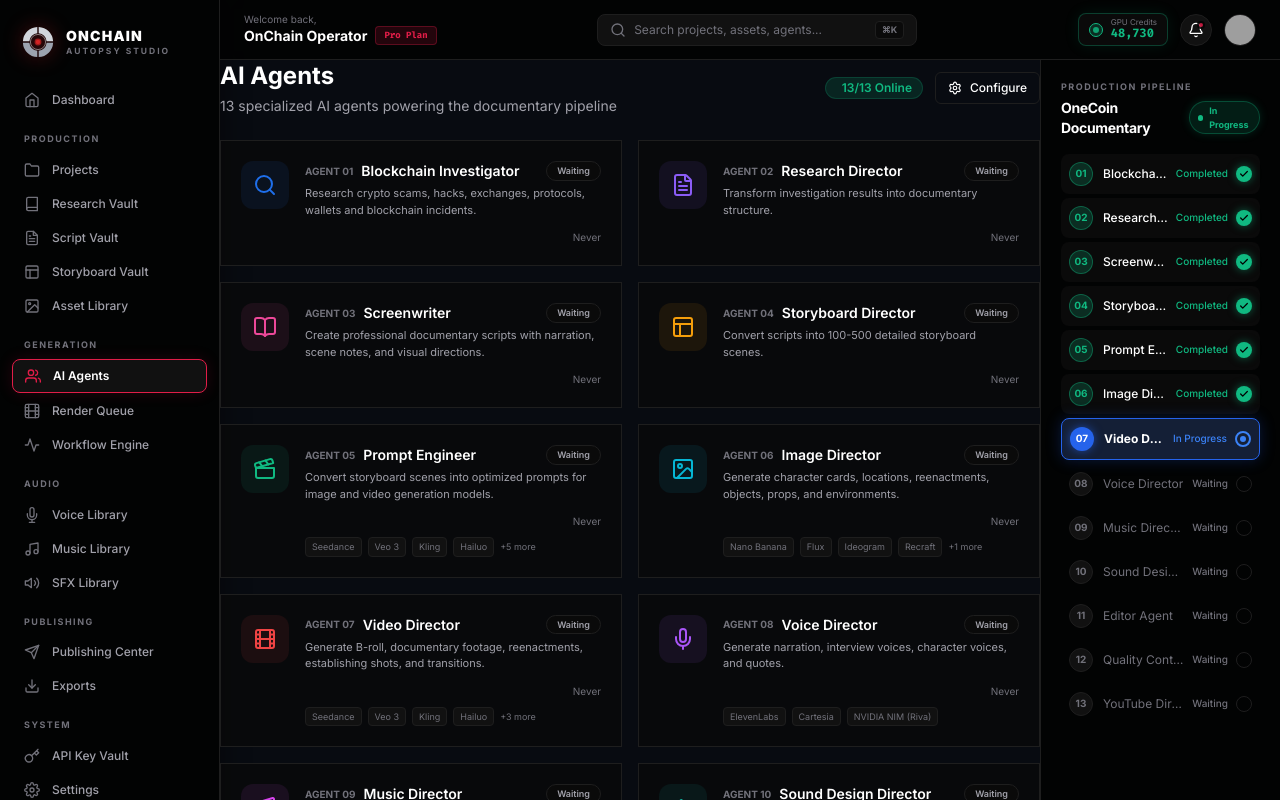
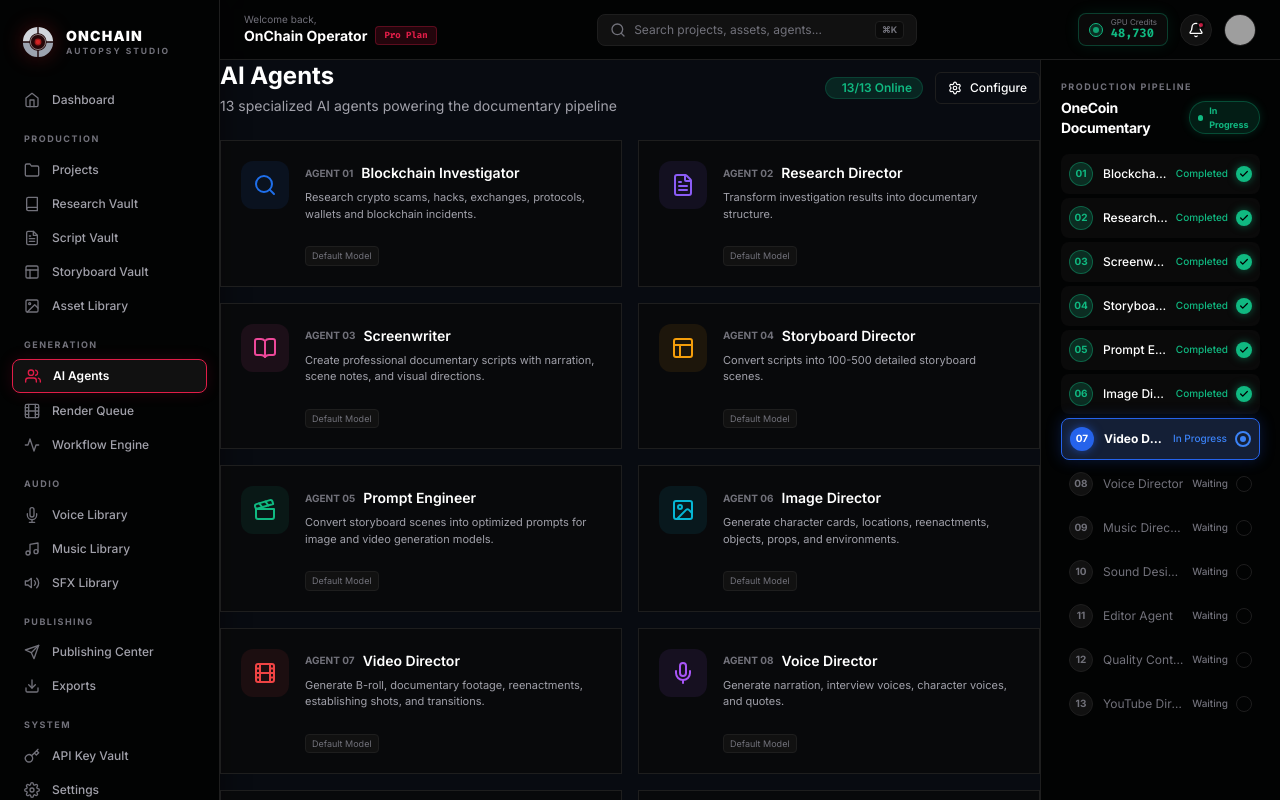
Before and after one commit to lovethmykel-ui/onchain-autopsy-studio, a Next.js app: page /agents in a window 1280 px wide. Shown: the top 800 px of the page. Built offline with nearby package versions, Linux system fonts and the light colour scheme; grey boxes are pictures that could not be loaded.

Commit message:
feat: add AI Agents Dashboard configuration modal

```diff
--- a/src/app/(dashboard)/agents/page.tsx
+++ b/src/app/(dashboard)/agents/page.tsx
@@ -1,13 +1,15 @@
 'use client'
 
 import React from 'react'
-import { motion } from 'framer-motion'
-import { Bot, ChevronRight, Activity, Settings } from 'lucide-react'
+import { motion, AnimatePresence } from 'framer-motion'
+import { Bot, ChevronRight, Activity, Settings, X, Save } from 'lucide-react'
 import { Badge } from '@/components/ui/badge'
 import { Button } from '@/components/ui/button'
 import { Progress } from '@/components/ui/progress'
-import { AGENTS } from '@/lib/constants'
+import { AGENTS, API_PROVIDERS } from '@/lib/constants'
 import { cn } from '@/lib/utils'
+import { useAppStore } from '@/store/useAppStore'
+import { useState } from 'react'
 
 const containerVariants = {
   hidden: { opacity: 0 },
@@ -41,8 +43,37 @@ const agentMetrics = [
 ]
 
 export default function AgentsPage() {
+  const agentConfigs = useAppStore(state => state.agentConfigs)
+  const setAgentConfig = useAppStore(state => state.setAgentConfig)
+
+  const [selectedAgentId, setSelectedAgentId] = useState<number | null>(null)
+  const [tempConfig, setTempConfig] = useState<{ model?: string, systemPrompt?: string }>({})
+
+  const handleOpenConfig = (id: number) => {
+    setSelectedAgentId(id)
+    setTempConfig(agentConfigs[id] || {})
+  }
+
+  const handleSaveConfig = () => {
+    if (selectedAgentId !== null) {
+      setAgentConfig(selectedAgentId, tempConfig)
+      setSelectedAgentId(null)
+    }
+  }
+
+  const selectedAgent = AGENTS.find(a => a.id === selectedAgentId)
+
+  // For dropdowns:
+  const getAgentModels = (agent: typeof AGENTS[0]) => {
+    if (agent.supportedModels) return agent.supportedModels.map(m => ({ id: m, name: m }))
+    if (agent.role === 'Research' || agent.role === 'Structure' || agent.role === 'Script' || agent.role === 'Publishing') {
+      return API_PROVIDERS.filter(p => p.category === 'LLM').map(p => ({ id: p.id, name: p.name }))
+    }
+    return []
+  }
+
   return (
-    <motion.div variants={containerVariants} initial="hidden" animate="visible" className="space-y-6">
+    <motion.div variants={containerVariants} initial="hidden" animate="visible" className="space-y-6 relative">
       {/* Header */}
       <motion.div variants={itemVariants} className="flex items-center justify-between">
         <div>
@@ -85,19 +116,24 @@ export default function AgentsPage() {
                 >
                   <Icon className="w-6 h-6" style={{ color: agent.color }} />
                 </div>
+
                 <div className="flex-1 min-w-0">
                   <div className="flex items-center justify-between mb-1">
                     <div className="flex items-center gap-2">
                       <span className="text-[10px] font-bold text-text-muted">AGENT {String(agent.id).padStart(2, '0')}</span>
                       <h3 className="text-sm font-semibold text-text-primary">{agent.name}</h3>
                     </div>
-                    <Badge variant={
-                      status === 'completed' ? 'success' :
-                      status === 'running' ? 'in-production' :
-                      'default'
-                    } className="text-[9px]">
-                      {status === 'completed' ? 'Completed' : status === 'running' ? 'Running' : 'Waiting'}
-                    </Badge>
+                    <Button
+                      variant="ghost"
+                      size="sm"
+                      className="h-6 w-6 p-0 opacity-0 group-hover:opacity-100 transition-opacity"
+                      onClick={(e) => {
+                        e.stopPropagation()
+                        handleOpenConfig(agent.id)
+                      }}
+                    >
+                      <Settings className="w-3.5 h-3.5 text-text-muted hover:text-white" />
+                    </Button>
                   </div>
                   <p className="text-[11px] text-text-secondary mb-3">{agent.description}</p>
 
@@ -121,28 +157,103 @@ export default function AgentsPage() {
                       <span>Cost: ${metrics.cost.toFixed(2)}</span>
                     )}
                     <span>{metrics.duration !== '—' ? `Duration: ${metrics.duration}` : ''}</span>
-                    <span className="ml-auto">{metrics.lastRun}</span>
                   </div>
 
-                  {/* Supported Models */}
-                  {agent.supportedModels && (
-                    <div className="flex items-center gap-1.5 mt-2 flex-wrap">
-                      {agent.supportedModels.slice(0, 4).map(model => (
-                        <span key={model} className="text-[9px] px-1.5 py-0.5 rounded bg-card-elevated border border-border text-text-muted">
-                          {model}
-                        </span>
-                      ))}
-                      {agent.supportedModels.length > 4 && (
-                        <span className="text-[9px] text-text-muted">+{agent.supportedModels.length - 4} more</span>
-                      )}
-                    </div>
-                  )}
+                  {/* Configured State */}
+                  <div className="flex items-center gap-1.5 mt-3 flex-wrap">
+                    {agentConfigs[agent.id]?.model ? (
+                      <span className="text-[9px] px-1.5 py-0.5 rounded bg-accent/20 border border-accent/30 text-accent font-medium">
+                        Model: {agentConfigs[agent.id].model}
+                      </span>
+                    ) : (
+                      <span className="text-[9px] px-1.5 py-0.5 rounded bg-card-elevated border border-border text-text-muted">
+                        Default Model
+                      </span>
+                    )}
+
+                    {agentConfigs[agent.id]?.systemPrompt && (
+                      <span className="text-[9px] px-1.5 py-0.5 rounded bg-success/20 border border-success/30 text-success font-medium">
+                        Custom Instructions
+                      </span>
+                    )}
+                  </div>
                 </div>
               </div>
             </motion.div>
           )
         })}
       </motion.div>
+
+      {/* Configuration Modal */}
+      <AnimatePresence>
+        {selectedAgent && (
+          <div className="fixed inset-0 z-50 flex items-center justify-center">
+            <motion.div
+              initial={{ opacity: 0 }}
+              animate={{ opacity: 1 }}
+              exit={{ opacity: 0 }}
+              className="absolute inset-0 bg-background/80 backdrop-blur-sm"
+              onClick={() => setSelectedAgentId(null)}
+            />
+            <motion.div
+              initial={{ opacity: 0, scale: 0.95, y: 20 }}
+              animate={{ opacity: 1, scale: 1, y: 0 }}
+              exit={{ opacity: 0, scale: 0.95, y: 20 }}
+              className="relative w-full max-w-lg glass-panel p-6 shadow-2xl flex flex-col gap-6"
+            >
+              <div className="flex items-center justify-between">
+                <div className="flex items-center gap-3">
+                  <div className="w-10 h-10 rounded-lg flex items-center justify-center shrink-0" style={{ backgroundColor: `${selectedAgent.color}15` }}>
+                    <selectedAgent.icon className="w-5 h-5" style={{ color: selectedAgent.color }} />
+                  </div>
+                  <div>
+                    <h2 className="text-lg font-bold text-white leading-tight">{selectedAgent.name}</h2>
+                    <p className="text-xs text-text-secondary">{selectedAgent.role}</p>
+                  </div>
+                </div>
+                <Button variant="ghost" size="sm" className="h-8 w-8 p-0" onClick={() => setSelectedAgentId(null)}>
+                  <X className="w-4 h-4" />
+                </Button>
+              </div>
+
+              <div className="space-y-4">
+                <div className="space-y-1.5">
+                  <label className="text-xs font-semibold text-text-muted uppercase tracking-wider">Assigned Model</label>
+                  <select
+                    className="w-full h-10 bg-black/40 border border-white/10 rounded-md px-3 text-sm text-white focus:outline-none focus:border-accent"
+                    value={tempConfig.model || ''}
+                    onChange={(e) => setTempConfig(prev => ({ ...prev, model: e.target.value }))}
+                  >
+                    <option value="">Default (Auto-select)</option>
+                    {getAgentModels(selectedAgent).map(m => (
+                      <option key={m.id} value={m.id}>{m.name}</option>
+                    ))}
+                  </select>
+                </div>
+
+                <div className="space-y-1.5">
+                  <label className="text-xs font-semibold text-text-muted uppercase tracking-wider">System Prompt Instructions</label>
+                  <textarea
+                    className="w-full h-32 bg-black/40 border border-white/10 rounded-md p-3 text-sm text-white focus:outline-none focus:border-accent resize-none placeholder:text-white/20"
+                    placeholder={`Provide specialized instructions for the ${selectedAgent.name}...`}
+                    value={tempConfig.systemPrompt || ''}
+                    onChange={(e) => setTempConfig(prev => ({ ...prev, systemPrompt: e.target.value }))}
+                  />
+                  <p className="text-[10px] text-text-secondary">These instructions will be appended to the agent's core personality prompt.</p>
+                </div>
+              </div>
+
+              <div className="flex justify-end gap-3 pt-2">
+                <Button variant="outline" onClick={() => setSelectedAgentId(null)}>Cancel</Button>
+                <Button className="bg-accent hover:bg-accent-hover text-white gap-2" onClick={handleSaveConfig}>
+                  <Save className="w-4 h-4" />
+                  Save Configuration
+                </Button>
+              </div>
+            </motion.div>
+          </div>
+        )}
+      </AnimatePresence>
     </motion.div>
   )
 }
--- a/src/store/useAppStore.ts
+++ b/src/store/useAppStore.ts
@@ -20,6 +20,9 @@ interface AppState {
   addProject: (project: Project) => void
   updateProjectProgress: (id: string, progress: number, status?: Project['status']) => void
   removeProject: (id: string) => void
+  // Agent Config State
+  agentConfigs: Record<number, { model?: string; systemPrompt?: string }>
+  setAgentConfig: (agentId: number, config: { model?: string; systemPrompt?: string }) => void
 
   // UI State
   isCommandPaletteOpen: boolean
@@ -52,6 +55,18 @@ export const useAppStore = create<AppState>()(
         activeProjectId: state.activeProjectId === id ? null : state.activeProjectId
       })),
 
+      // Agent Config State
+      agentConfigs: {},
+      setAgentConfig: (agentId, config) => set((state) => ({
+        agentConfigs: {
+          ...state.agentConfigs,
+          [agentId]: {
+            ...state.agentConfigs[agentId],
+            ...config
+          }
+        }
+      })),
+
       // UI State
       isCommandPaletteOpen: false,
       setCommandPaletteOpen: (isOpen) => set({ isCommandPaletteOpen: isOpen })
```
